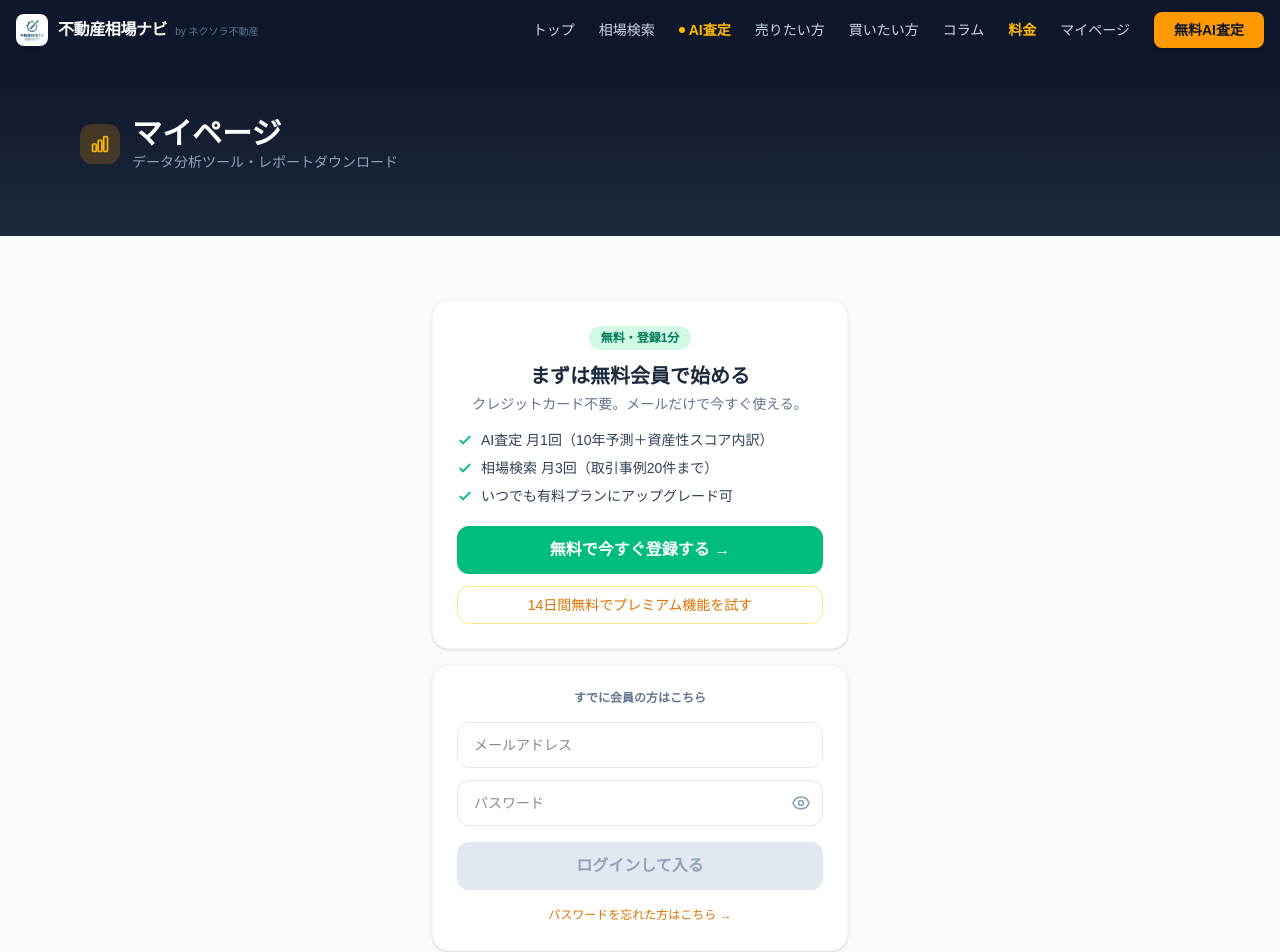
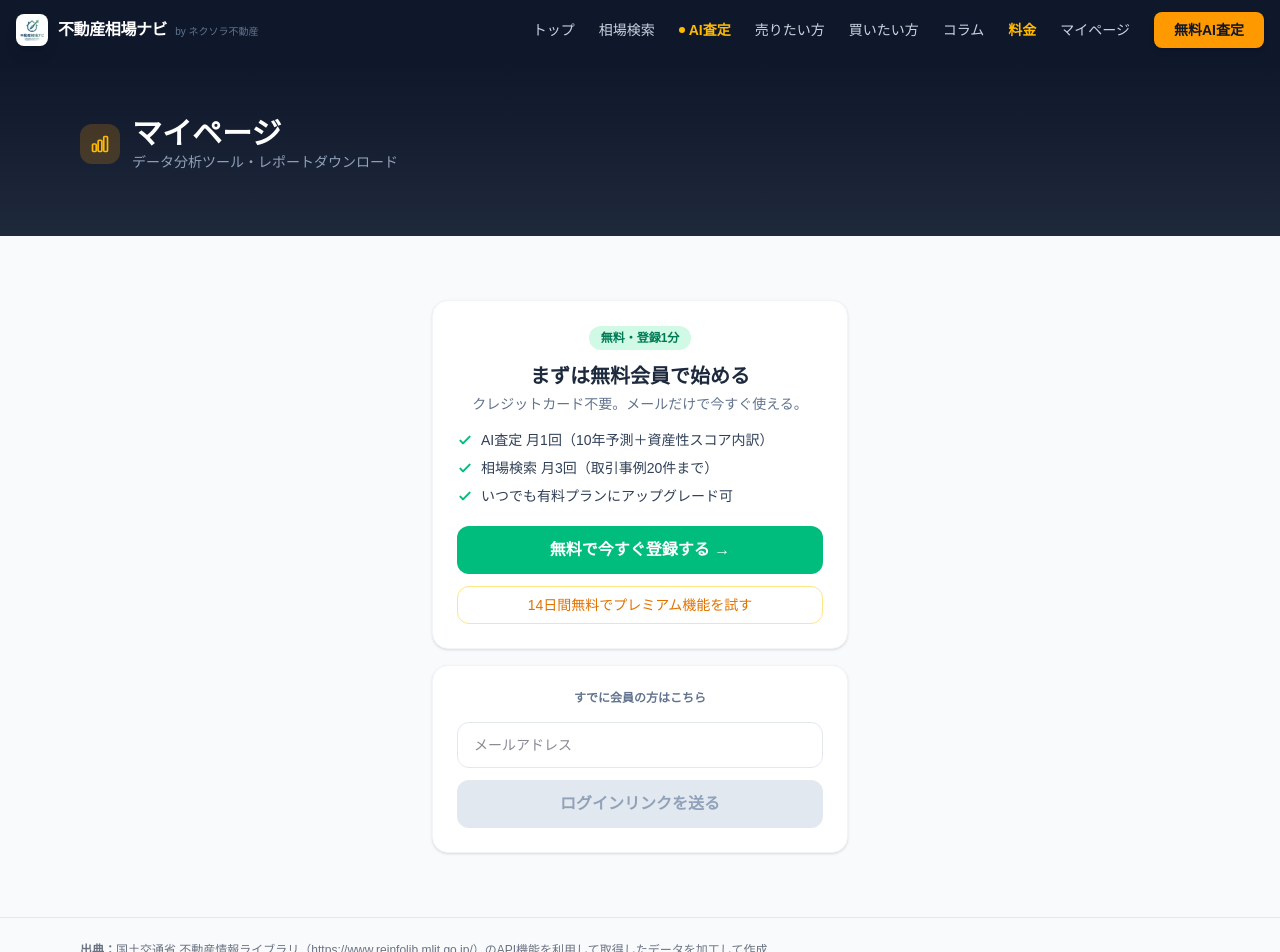
Before and after one commit to nexoraltd/realestate-market, a Next.js app: page /dashboard in a window 1280 px wide. Shown: the top 952 px of the page. Built offline with nearby package versions, Linux system fonts and the light colour scheme.

Commit message:
feat: replace password gate with magic-link in dashboard

```diff
--- a/src/app/dashboard/DashboardContent.tsx
+++ b/src/app/dashboard/DashboardContent.tsx
@@ -37,7 +37,7 @@ function clearSession() {
   sessionStorage.removeItem(SESSION_KEY);
 }
 
-type AuthState = "idle" | "checking" | "active" | "inactive" | "no_password" | "error";
+type AuthState = "idle" | "checking" | "active" | "inactive" | "sent" | "error";
 
 const prefectures: Record<string, string> = {
   "01": "北海道", "02": "青森県", "03": "岩手県", "04": "宮城県", "05": "秋田県",
@@ -59,8 +59,6 @@ export default function DashboardContent() {
 
   // Subscription gate state
   const [gateEmail, setGateEmail] = useState("");
-  const [gatePassword, setGatePassword] = useState("");
-  const [showGatePassword, setShowGatePassword] = useState(false);
   const [authState, setAuthState] = useState<AuthState>("idle");
   const [verifiedEmail, setVerifiedEmail] = useState<string | null>(null);
   const [planLabel, setPlanLabel] = useState<string>("");
@@ -193,41 +191,20 @@ export default function DashboardContent() {
     }
   }, [fetchCsvUsage]);
 
-  async function handleGateCheck() {
-    if (!gateEmail || !gatePassword) return;
+  async function handleGateMagicLink() {
+    if (!gateEmail) return;
     setAuthState("checking");
     try {
-      const res = await fetch("/api/auth/login", {
+      const res = await fetch("/api/auth/magic-link", {
         method: "POST",
         headers: { "Content-Type": "application/json" },
-        body: JSON.stringify({ email: gateEmail, password: gatePassword }),
+        body: JSON.stringify({ email: gateEmail }),
       });
-      const data = await res.json();
-
-      if (res.status === 403 && data.error === "no_password") {
-        setAuthState("no_password");
-        return;
-      }
-      if (res.status === 401) {
-        setAuthState("error");
-        return;
-      }
       if (!res.ok) {
         setAuthState("error");
         return;
       }
-      if (data.active) {
-        const key = data.plan === "professional" ? "professional" : "standard";
-        const label = key === "professional" ? "プロフェッショナル" : "スタンダード";
-        writeSession(JSON.stringify({ email: gateEmail, plan: key }));
-        setVerifiedEmail(gateEmail);
-        setPlanKey(key);
-        setPlanLabel(label);
-        setAuthState("active");
-        fetchCsvUsage(gateEmail);
-      } else {
-        setAuthState("inactive");
-      }
+      setAuthState("sent");
     } catch {
       setAuthState("error");
     }
@@ -237,7 +214,6 @@ export default function DashboardContent() {
     clearSession();
     setVerifiedEmail(null);
     setGateEmail("");
-    setGatePassword("");
     setAuthState("idle");
     setPlanKey("standard");
   }
@@ -312,72 +288,40 @@ export default function DashboardContent() {
               <div className="bg-white rounded-2xl shadow-sm border border-slate-100 p-6">
                 <p className="text-xs font-semibold text-slate-500 text-center mb-4">すでに会員の方はこちら</p>
 
+                {authState === "sent" ? (
+                  <div className="text-center py-2">
+                    <p className="text-sm font-bold text-emerald-600 mb-1">メールを送信しました</p>
+                    <p className="text-xs text-slate-500">{gateEmail} のメールボックスをご確認ください。</p>
+                    <button onClick={() => setAuthState("idle")} className="mt-3 text-xs text-slate-400 hover:text-slate-600">← 戻る</button>
+                  </div>
+                ) : (
+                  <>
                     <div className="mb-3">
                       <input
                         type="email"
                         value={gateEmail}
                         onChange={(e) => setGateEmail(e.target.value)}
+                        onKeyDown={(e) => e.key === "Enter" && handleGateMagicLink()}
                         placeholder="メールアドレス"
                         className="w-full border border-slate-200 rounded-xl px-4 py-3 text-sm focus:ring-2 focus:ring-amber-500 focus:border-amber-500 outline-none"
                       />
                     </div>
 
-                <div className="mb-4">
-                  <div className="relative">
-                    <input
-                      type={showGatePassword ? "text" : "password"}
-                      value={gatePassword}
-                      onChange={(e) => setGatePassword(e.target.value)}
-                      onKeyDown={(e) => e.key === "Enter" && handleGateCheck()}
-                      placeholder="パスワード"
-                      className="w-full border border-slate-200 rounded-xl px-4 py-3 pr-12 text-sm focus:ring-2 focus:ring-amber-500 focus:border-amber-500 outline-none"
-                    />
-                    <button
-                      type="button"
-                      onClick={() => setShowGatePassword(!showGatePassword)}
-                      className="absolute right-3 top-1/2 -translate-y-1/2 text-slate-400 hover:text-slate-600"
-                    >
-                      {showGatePassword ? (
-                        <svg className="w-5 h-5" fill="none" viewBox="0 0 24 24" stroke="currentColor" strokeWidth={2}>
-                          <path strokeLinecap="round" strokeLinejoin="round" d="M13.875 18.825A10.05 10.05 0 0112 19c-4.478 0-8.268-2.943-9.543-7a9.97 9.97 0 011.563-3.029m5.858.908a3 3 0 114.243 4.243M9.878 9.878l4.242 4.242M9.88 9.88l-3.29-3.29m7.532 7.532l3.29 3.29M3 3l3.59 3.59m0 0A9.953 9.953 0 0112 5c4.478 0 8.268 2.943 9.543 7a10.025 10.025 0 01-4.132 5.411m0 0L21 21" />
-                        </svg>
-                      ) : (
-                        <svg className="w-5 h-5" fill="none" viewBox="0 0 24 24" stroke="currentColor" strokeWidth={2}>
-                          <path strokeLinecap="round" strokeLinejoin="round" d="M15 12a3 3 0 11-6 0 3 3 0 016 0z" />
-                          <path strokeLinecap="round" strokeLinejoin="round" d="M2.458 12C3.732 7.943 7.523 5 12 5c4.478 0 8.268 2.943 9.542 7-1.274 4.057-5.064 7-9.542 7-4.477 0-8.268-2.943-9.542-7z" />
-                        </svg>
-                      )}
-                    </button>
-                  </div>
-                </div>
-
                     {authState === "error" && (
                       <div className="bg-red-50 border border-red-200 text-red-700 px-4 py-3 rounded-xl text-sm mb-3">
-                    メールアドレスまたはパスワードが正しくありません
-                  </div>
-                )}
-                {authState === "no_password" && (
-                  <div className="bg-amber-50 border border-amber-200 text-amber-800 px-4 py-3 rounded-xl text-sm mb-3">
-                    パスワードが未設定です。登録時のメールをご確認ください。
-                    <Link href="/login" className="block mt-1 text-amber-600 hover:text-amber-700 font-medium underline">
-                      パスワード設定・再送はこちら →
-                    </Link>
+                        送信に失敗しました。再度お試しください。
                       </div>
                     )}
 
                     <button
-                  onClick={handleGateCheck}
-                  disabled={!gateEmail || !gatePassword || authState === "checking"}
+                      onClick={handleGateMagicLink}
+                      disabled={!gateEmail || authState === "checking"}
                       className="w-full bg-slate-800 hover:bg-slate-700 disabled:bg-slate-200 disabled:text-slate-400 text-white font-bold py-3 rounded-xl transition"
                     >
-                  {authState === "checking" ? "確認中..." : "ログインして入る"}
+                      {authState === "checking" ? "送信中..." : "ログインリンクを送る"}
                     </button>
-
-                <div className="mt-3 text-center">
-                  <Link href="/login" className="text-xs text-amber-600 hover:text-amber-700 font-medium">
-                    パスワードを忘れた方はこちら →
-                  </Link>
-                </div>
+                  </>
+                )}
               </div>
             </div>
           )}
```
Lines whose indentation alone changed are shown as unchanged.
